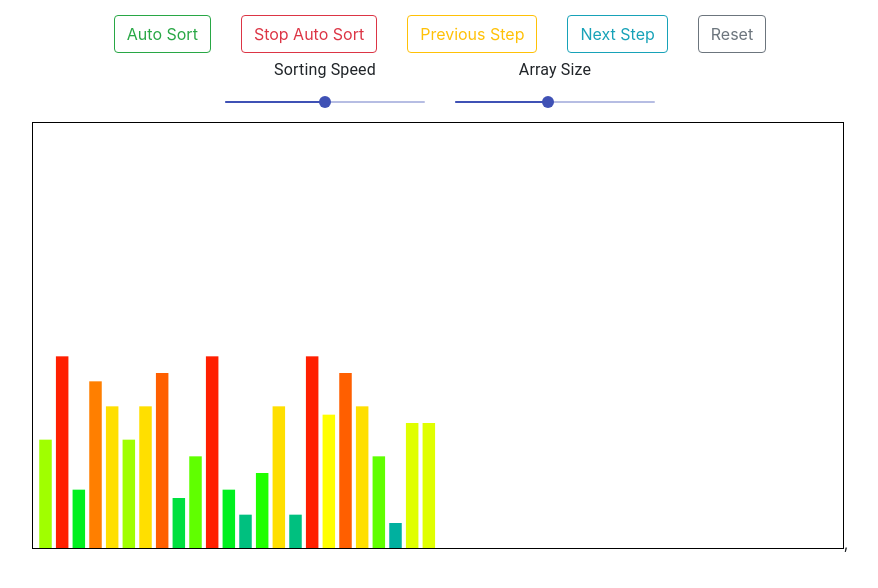
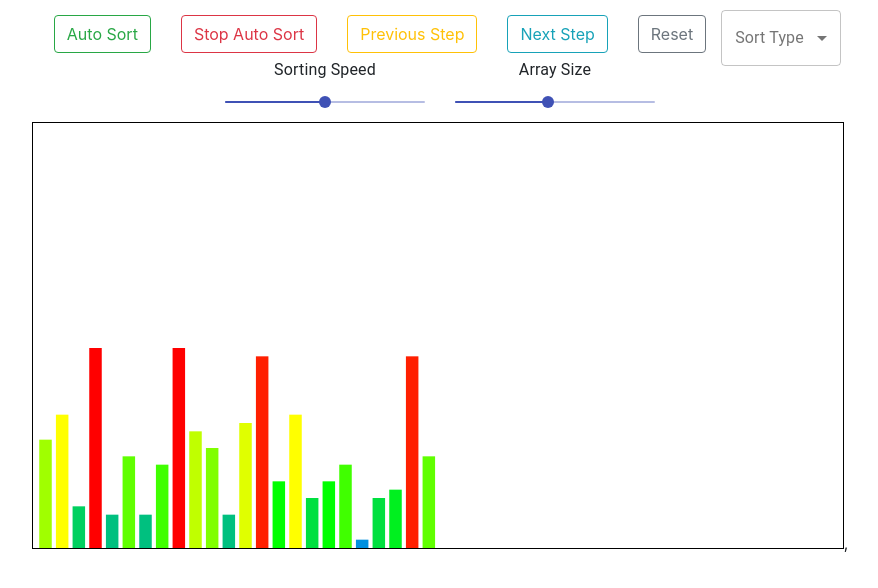
Before and after one commit to EvanBC1/Sorting-Visualizer, a React (Create React App) app: page / in a window 1280 px wide. Shown: the top 588 px of the page, without its empty margins (200-1078 px from the left). Built offline with nearby package versions, Linux system fonts and the light colour scheme.

Commit message:
added selection and bubbleSorter

```diff
--- a/src/App.js
+++ b/src/App.js
@@ -2,12 +2,18 @@ import React from 'react'
 import Button from 'react-bootstrap/Button';
 import Typography from '@material-ui/core/Typography';
 import Slider from '@material-ui/core/Slider';
+import InputLabel from '@material-ui/core/InputLabel';
+import MenuItem from '@material-ui/core/MenuItem';
+import FormControl from '@material-ui/core/FormControl';
+import Select from '@material-ui/core/Select';
 import './main.css'
+
 import bubbleSort from "./util/bubbleSort";
-
+import selectionSort from "./util/selectionSort";
+import generateArray from "./util/generateArray";
 
 const box = 25;
-let sort;
+let autoSortInterval;
 let arr = [];
 let arrLength = 24;
 let currentStep = 0;
@@ -15,27 +21,39 @@ let savedArray = [];
 let sortingSpeed;
 let sorting = false;
 
+
 export default function Canvas() {
+
+  // dropdown Menu
+  const [sort, setSort] = React.useState('');
+
+  const inputLabel = React.useRef(null);
+  const [labelWidth, setLabelWidth] = React.useState(0);
+  React.useEffect(() => {
+    setLabelWidth(inputLabel.current.offsetWidth);
+  }, []);
+
+  const handleChange = event => {
+    setSort(event.target.value);
+    resetVariables();
+  };
+  // *********
+
   const canvasRef = React.useRef(null);
 
   React.useEffect(() => {
-    console.log('hello');
-    generateArray(arrLength);
+    sortArray(arrLength);
   });
 
   // generates array to be sorted
-  function generateArray (arrLength) {
-    arr = [];
-    for (let i = 0; i < arrLength; i++) {
-      // arr.push(i + 1);
-      arr.push(Math.ceil(Math.random() * arrLength));
+  function sortArray (arrLength) {
+    arr = generateArray(arrLength);
+    // passes generated array to bubble sorter and draws it on the canvas
+    if(sort === 'selection') {
+      savedArray = selectionSort(arr, savedArray);
+    } else {
+      savedArray = bubbleSort(arr, savedArray);
     }
-    for (let i = arr.length - 1; i > 0; i--) {
-      const j = Math.floor(Math.random() * (i + 1));
-      [arr[i], arr[j]] = [arr[j], arr[i]];
-    }
-    // passes generated array to bubble sorter and draws it on the canvas
-    savedArray = bubbleSort(arr, savedArray);
     arr = savedArray[0];
     handleDrawing();
   }
@@ -85,12 +103,12 @@ export default function Canvas() {
   }
 
   function autoSort() {
-    sort = setInterval(nextStep, sortingSpeed);
+    autoSortInterval = setInterval(nextStep, sortingSpeed);
     sorting = true;
   }
 
   function stopAutoSort() {
-    clearInterval(sort);
+    clearInterval(autoSortInterval);
     sorting = false;
   }
 
@@ -98,7 +116,7 @@ export default function Canvas() {
     currentStep = 0;
     savedArray = [];
     stopAutoSort();
-    generateArray(arrLength);
+    sortArray(arrLength);
     sorting = false;
   }
 
@@ -123,7 +141,7 @@ export default function Canvas() {
     arrLength = value;
 
     if (newValue === true) {
-      generateArray(arrLength);
+      sortArray(arrLength);
     }
     return value;
   }
@@ -137,7 +155,24 @@ export default function Canvas() {
     <Button variant="outline-warning" onClick={previousStep} >Previous Step</Button>
     <Button variant="outline-info" onClick={nextStep}>Next Step</Button>
     <Button variant="outline-secondary" onClick={resetVariables}>Reset</Button>
+      <FormControl variant="outlined" id='dropDown'>
+        <InputLabel ref={inputLabel} id="demo-simple-select-outlined-label">
+          Sort Type
+        </InputLabel>
+        <Select
+          labelId="demo-simple-select-outlined-label"
+          id="demo-simple-select-outlined"
+          value={sort}
+          onChange={handleChange}
+          labelWidth={labelWidth}
+        >
+          <MenuItem value={'bubble'}>Bubble</MenuItem>
+          <MenuItem value={'selection'}>Selection</MenuItem>
+        </Select>
+      </FormControl>
     </div>
+
+
 
     <div id='speedSlider'>
       <Typography id="discrete-slider-small-steps" gutterBottom>
@@ -168,6 +203,7 @@ export default function Canvas() {
         valueLabelDisplay="auto"
       />
     </div>
+
   </div>
     <canvas
       ref={canvasRef}
--- a/src/main.css
+++ b/src/main.css
@@ -17,14 +17,17 @@ canvas {
   width: 200px;
 }
 
+#sortType {
+  display: inline-block;
+  margin-right: 15px;
+}
+
 #root {
   text-align: center;
 }
 
-div {
-  margin: auto;
+#dropDown {
+  max-height: 40px;
+  min-width: 120px;
+  margin-top: 10px;
 }
-
-Slider {
-
-}
--- /dev/null
+++ b/src/util/generateArray.js
@@ -0,0 +1,12 @@
+
+export default function generateArray (arrLength) {
+  let arr = [];
+  for (let i = 0; i < arrLength; i++) {
+    arr.push(Math.ceil(Math.random() * arrLength));
+  }
+  for (let i = arr.length - 1; i > 0; i--) {
+    const j = Math.floor(Math.random() * (i + 1));
+    [arr[i], arr[j]] = [arr[j], arr[i]];
+  }
+  return arr;
+}
--- a/src/util/selectionSort.js
+++ b/src/util/selectionSort.js
@@ -1,7 +1,6 @@
-export default function selectionSort(arr) {
-  console.log(arr);
-
-  // repeat (number of elements -1 times
+export default function selectionSort(arr, savedArray) {
+   savedArray = [];
+  // repeat (number of elements -1 times)
   for (let i = 0; i < arr.length - 1; i++) {
     // set the first unsorted element as the minimum
     let minIndex = i;
@@ -18,10 +17,8 @@ export default function selectionSort(arr) {
     arr[i] = arr[minIndex];
     arr[minIndex] = temp;
 
+    let arr2 = arr.slice();
+    savedArray.push(arr2);
     }
+   return savedArray;
   }
-
-
-selectionSort([3,9,6,1,2,8,34,15,1,8,0,-5]);
-
-// console.log(`p of i = ${i}`,`v of i = ${arr[i]}`, `p of j = ${j}`, `v of j = ${arr[j]}`);
```
